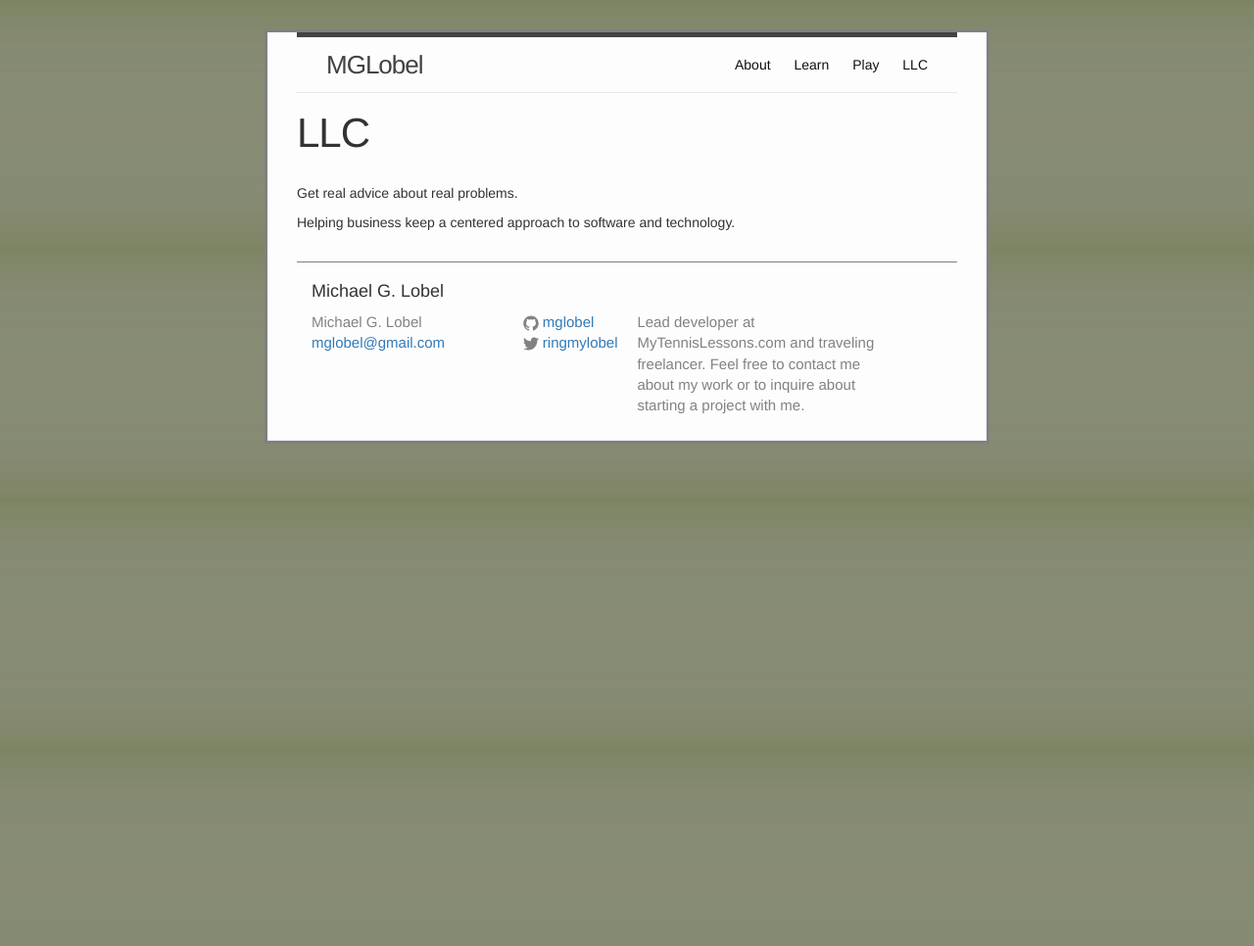
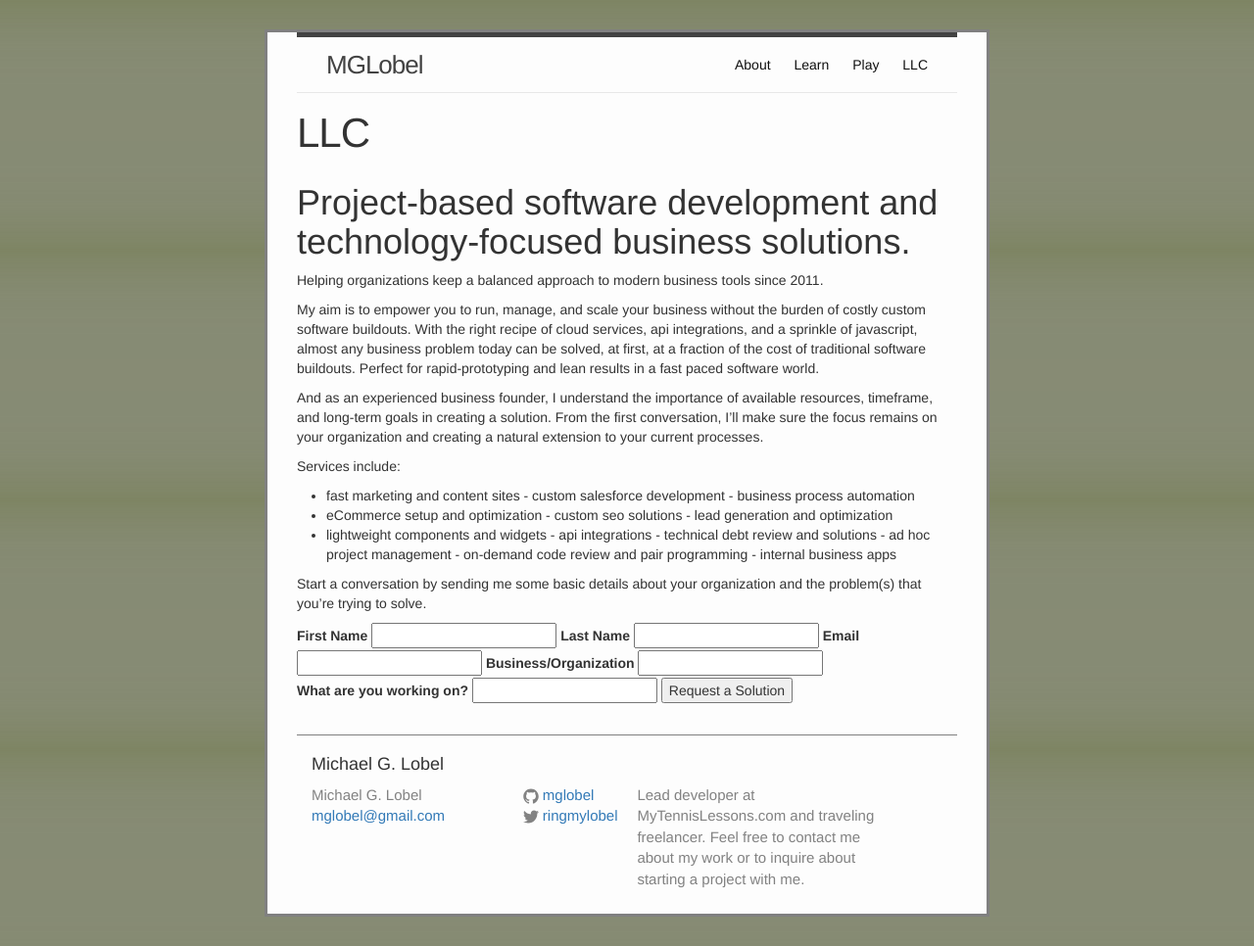
Before and after one commit to mglobel/mglobel, a Jekyll site: the page built from llc/index.md, in a window 1280 px wide. Shown: the whole page at 98% size. Built offline with Jekyll 4.4.1, drawn with Linux system fonts in a browser that asks for light colours; before the commit the page ends 900 px from its top, so only the background shows below that.

Commit message:
llc/index.md content

```diff
--- /dev/null
+++ b/llc/index.md
@@ -0,0 +1,39 @@
+---
+layout: page
+title: LLC
+permalink: /llc/
+---
+
+# Project-based software development and technology-focused business solutions.
+
+Helping organizations keep a balanced approach to modern business tools since 2011.
+
+My aim is to empower you to run, manage, and scale your business without the burden of
+costly custom software buildouts. With the right recipe of cloud services, api integrations,
+and a sprinkle of javascript, almost any business problem today can
+be solved, at first, at a fraction of the cost of traditional software buildouts. Perfect for
+rapid-prototyping and lean results in a fast paced software world.
+
+And as an experienced business founder, I understand the importance of available resources,
+timeframe, and long-term goals in creating a solution. From the first conversation, I’ll make sure
+the focus remains on your organization and creating a natural extension to your current processes.
+
+Services include:
+- fast marketing and content sites   - custom salesforce development   - business process automation
+- eCommerce setup and optimization  - custom seo solutions  - lead generation and optimization
+- lightweight components and widgets  - api integrations  - technical debt review and solutions
+          - ad hoc project management  - on-demand code review and pair programming  - internal business apps
+
+Start a conversation by sending me some basic details about your organization and the problem(s) that you’re trying to solve.
+
+<label>First Name</label>
+<input type="text" id="first-name" name="first-name"/>
+<label>Last Name</label>
+<input type="text" id="last-name" name="last-name"/>
+<label>Email</label>
+<input type="text" id="email" name="email"/>
+<label>Business/Organization</label>
+<input type="text" id="company" name="company"/>
+<label>What are you working on?</label>
+<input type="text" id="description" name="description"/>
+<button type="button">Request a Solution</button>
--- a/llc/llc.md
+++ /dev/null
@@ -1,9 +0,0 @@
----
-layout: page
-title: LLC
-permalink: /llc/
----
-
-Get real advice about real problems.
-
-Helping business keep a centered approach to software and technology.
```
Also changed, not shown: index.html (+4 -18 lines), play/play.md (renamed from play/index.md).
